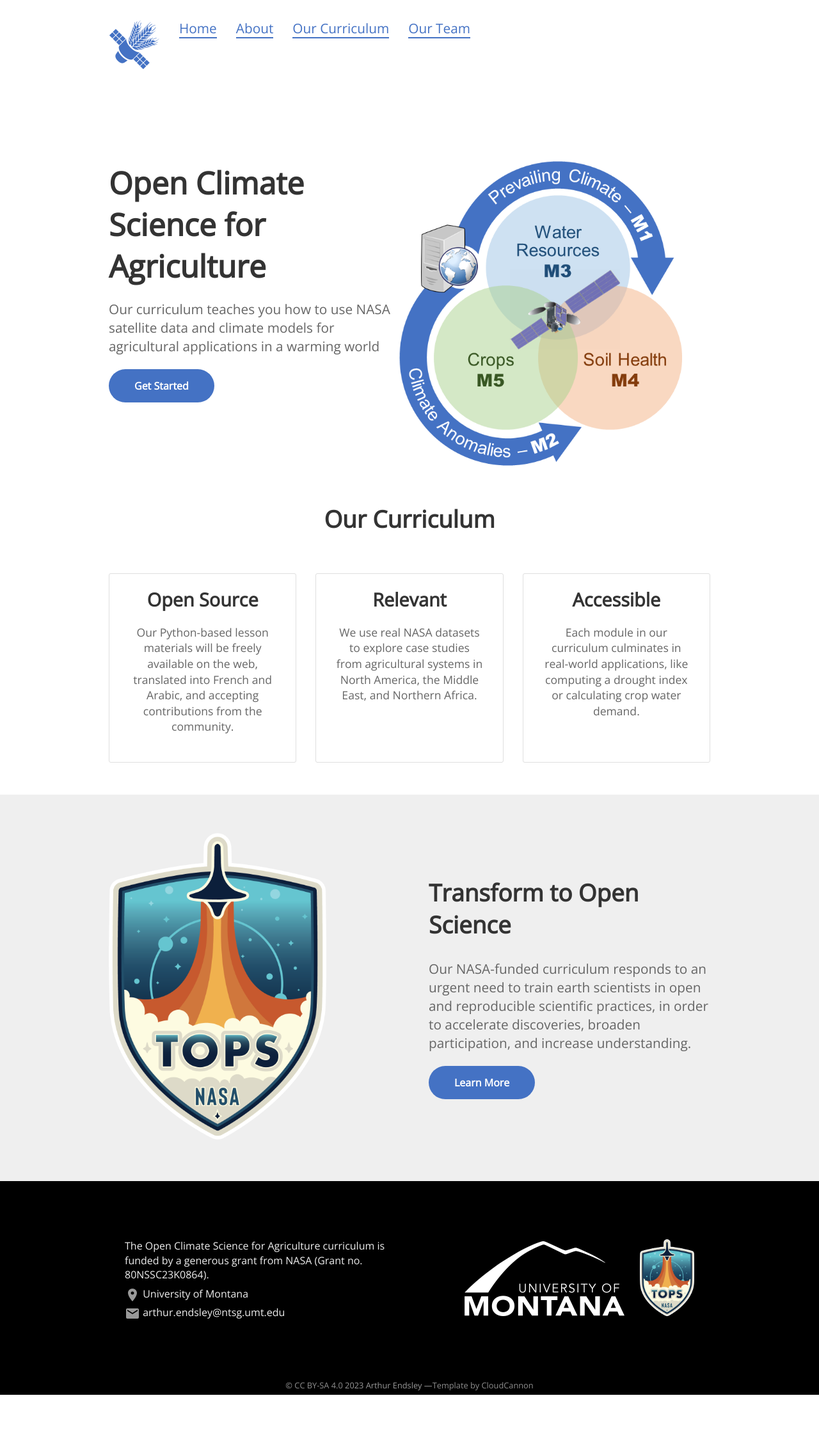
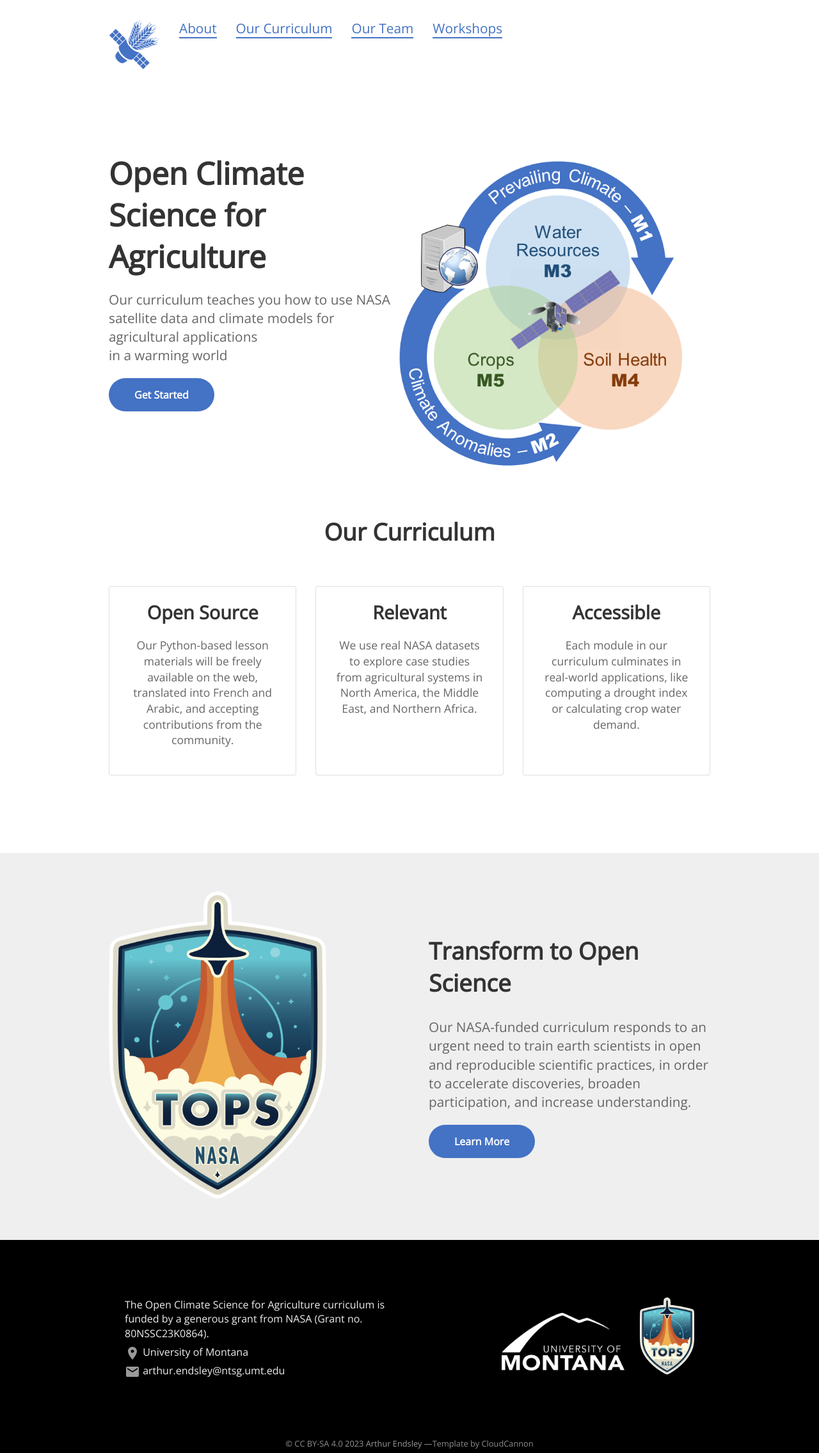
Before and after one commit to OpenClimateScience/OpenClimateScience.github.io, a Jekyll site: the page built from index.md, in a window 1280 px wide. Shown: the whole page at 64% size. Built offline with Jekyll 4.4.1, drawn with Linux system fonts in a browser that asks for light colours; nearby versions of some CDN libraries; before the commit the page ends 2180 px from its top, so only the background shows below that.

Commit message:
Added Workshops link and our first workshop page!

```diff
--- a/_includes/navigation.html
+++ b/_includes/navigation.html
@@ -1,9 +1,9 @@
 <ul>
     <li><a class="nodeco" href="{{ site.url }}"><img class="brand" src="{{ site.baseurl }}/images/icon_blue_trans.png"/></a></li>
-    <li><a href="{{ site.url }}">Home</a></li>
     <li><a href="{{ site.baseurl }}/about">About</a></li>
     <li><a href="{{ site.baseurl }}/curriculum">Our Curriculum</a></li>
     <li><a href="{{ site.baseurl }}/team">Our Team</a></li>
+    <li><a href="{{ site.baseurl }}/workshops">Workshops</a></li>
 </ul>
 <div style="clear: both">
 </div>
--- a/_sass/elements.scss
+++ b/_sass/elements.scss
@@ -57,6 +57,10 @@ p {
 	font-size: 1.3em;
 	line-height: 1.4em;
 	color: #666;
+}
+
+ul.disclaimers {
+	font-size: 1.3em;
 }
 
 footer p {
--- a/_sass/layout.scss
+++ b/_sass/layout.scss
@@ -5,6 +5,10 @@
 	position: relative;
 	padding: 0px 30px 50px 30px;
 	box-sizing: border-box;
+}
+
+.container.sponsors {
+	padding: 25px 0 25px 0;
 }
 
 footer .container {
@@ -16,7 +20,6 @@ footer .sponsors {
 }
 
 header {
-	padding-bottom: 50px;
 
 	@media #{$desktop} {
 
@@ -57,6 +60,13 @@ header, nav {
 img.brand {
 	@media #{$desktop} {
 		max-width: 80px;
+	}
+}
+
+img#montana.logo {
+	@media #{$desktop} {
+	  height: 90px;
+	  vertical-align: super;
 	}
 }
 
@@ -311,7 +321,7 @@ footer {
 		}
 
 		.date {
-			color: #aaa;
+			color: #999;
 			font-weight: bold;
 			font-size: 1.1rem;
 		}
--- a/index.md
+++ b/index.md
@@ -5,56 +5,58 @@ permalink: /
 ---
 
 <header>
-    <div class="container">
-        <div class="column">
-            <div>
-                <h1 class="editable">Open Climate Science for Agriculture</h1>
-                <p class="editable">Our curriculum teaches you how to use NASA satellite data and climate models for agricultural applications in a warming world</p>
-                <div class="button">
-                    <a href="{{ site.baseurl }}/curriculum">Get Started</a>
-                </div>
-            </div>
+  <div class="container">
+    <div class="column">
+      <div>
+        <h1 class="editable">Open Climate Science for Agriculture</h1>
+        <p class="editable">Our curriculum teaches you how to use NASA satellite data and climate models for agricultural applications<br />in a warming world</p>
+        <div class="button">
+          <a href="{{ site.baseurl }}/curriculum">Get Started</a>
         </div>
-        <div class="column">
-            <img class="splash splash-right" style="max-width: 460px" src="{{ site.baseurl }}/images/overview_figure.png" alt="Curriculum overview">
-        </div>
+      </div>
     </div>
+    <div class="column">
+      <img class="splash splash-right" style="max-width: 460px" src="{{ site.baseurl }}/images/overview_figure.png" alt="Curriculum overview">
+    </div>
+  </div>
 </header>
 
+<br />
 <div class="container">
-    <h2 class="editable" style="text-align: center;">Our Curriculum</h2>
+  <h2 class="editable" style="text-align: center;">Our Curriculum</h2>
 
-    <ul class="thirds">
-        <li>
-            <h3 class="editable">Open Source</h3>
-            <p class="editable">Our Python-based lesson materials will be freely available on the web, translated into French and Arabic, and accepting contributions from the community.</p>
-        </li>
+  <ul class="thirds">
+    <li>
+      <h3 class="editable">Open Source</h3>
+      <p class="editable">Our Python-based lesson materials will be freely available on the web, translated into French and Arabic, and accepting contributions from the community.</p>
+    </li>
 
-        <li>
-            <h3 class="editable">Relevant</h3>
-            <p class="editable">We use real NASA datasets to explore case studies from agricultural systems in North America, the Middle East, and Northern Africa.</p>
-        </li>
+    <li>
+      <h3 class="editable">Relevant</h3>
+      <p class="editable">We use real NASA datasets to explore case studies from agricultural systems in North America, the Middle East, and Northern Africa.</p>
+    </li>
 
-        <li>
-            <h3 class="editable">Accessible</h3>
-            <p class="editable">Each module in our curriculum culminates in real-world applications, like computing a drought index or calculating crop water demand.</p>
-        </li>
-    </ul>
+    <li>
+      <h3 class="editable">Accessible</h3>
+      <p class="editable">Each module in our curriculum culminates in real-world applications, like computing a drought index or calculating crop water demand.</p>
+    </li>
+  </ul>
 </div>
 
+<br />
 <div class="darker">
-    <div class="container">
-        <div class="columns">
-            <div>
-                <img class="splash splash-left" style="max-width: 340px" src="{{ site.baseurl }}/images/TOPS_badge_NASA.png" alt="NASA Transform to Open Science (TOPS) Badge">
-            </div>
-            <div>
-                <h2 class="editable">Transform to Open Science</h2>
-                <p class="editable">Our NASA-funded curriculum responds to an urgent need to train earth scientists in open and reproducible scientific practices, in order to accelerate discoveries, broaden participation, and increase understanding.</p>
-                <div class="button">
-                    <a href="https://www.nasa.gov/centers-and-facilities/marshall/nasa-boosts-open-science-through-innovative-training/" target="_blank">Learn More</a>
-                </div>
-            </div>
+  <div class="container">
+    <div class="columns">
+      <div>
+        <img class="splash splash-left" style="max-width: 340px" src="{{ site.baseurl }}/images/TOPS_badge_NASA.png" alt="NASA Transform to Open Science (TOPS) Badge">
+      </div>
+      <div>
+        <h2 class="editable">Transform to Open Science</h2>
+        <p class="editable">Our NASA-funded curriculum responds to an urgent need to train earth scientists in open and reproducible scientific practices, in order to accelerate discoveries, broaden participation, and increase understanding.</p>
+        <div class="button">
+          <a href="https://www.nasa.gov/centers-and-facilities/marshall/nasa-boosts-open-science-through-innovative-training/" target="_blank">Learn More</a>
         </div>
+      </div>
     </div>
+  </div>
 </div>
```
Also changed, not shown: workshops/2024-06-10-Algiers.md (added, +48 -0 lines), workshops/index.md (added, +40 -0 lines), README.md, images/CREAD_logo.png (added), images/workshop_Algiers_202406.jpg (added), 1 other file.
